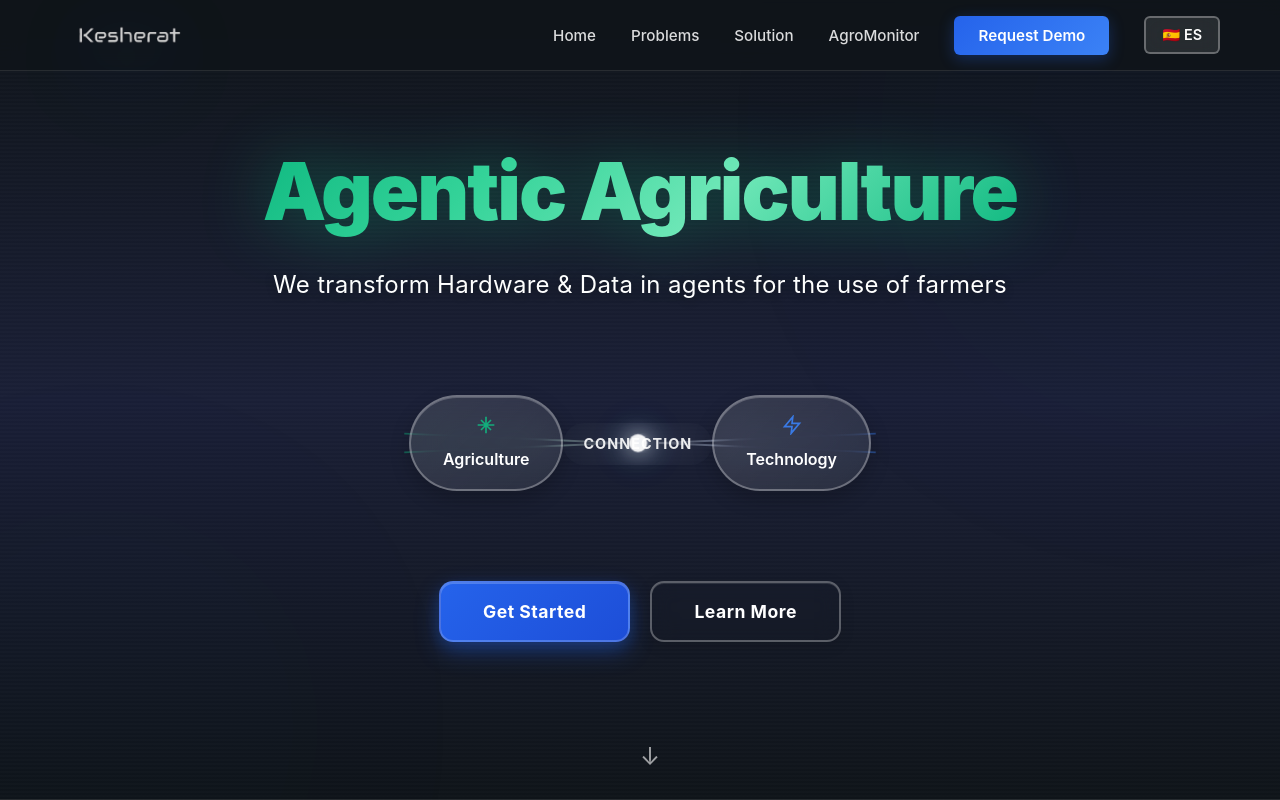
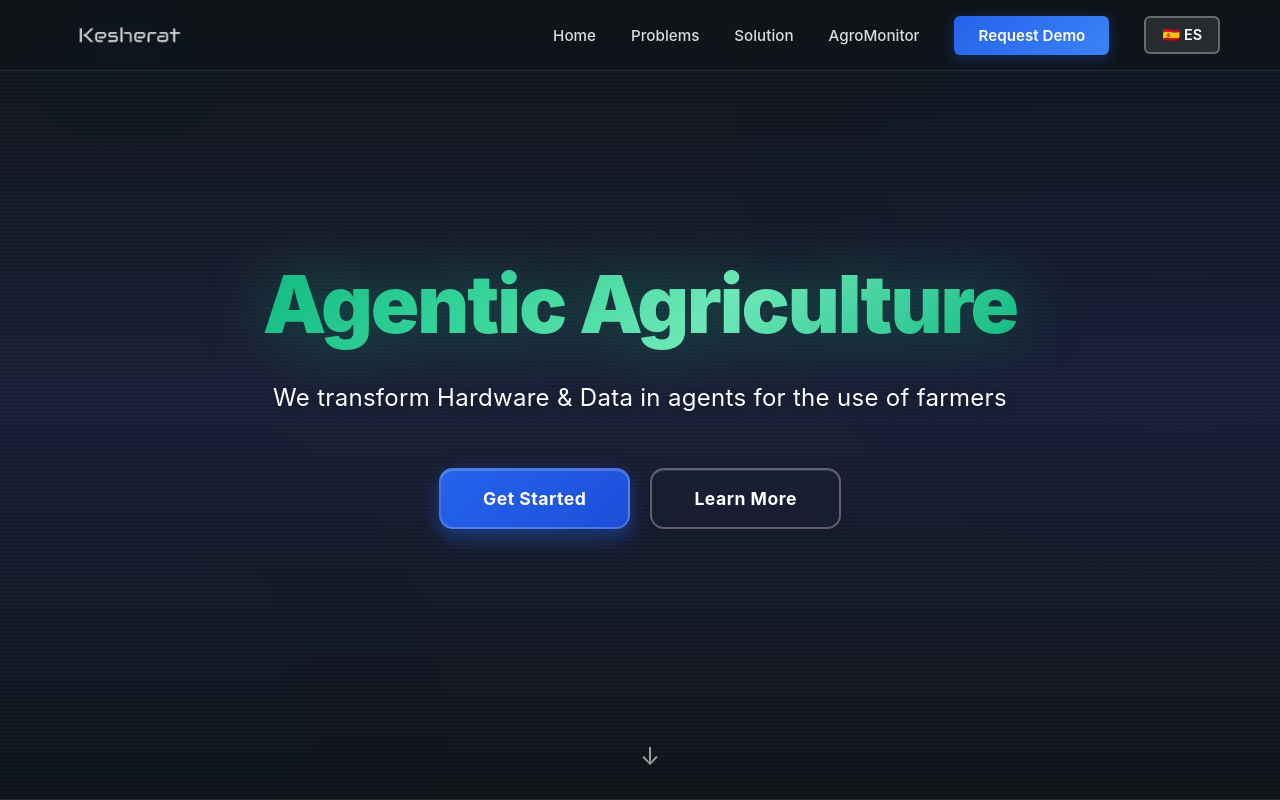
Before and after one commit to ShlomoKE/LaningPage-Kesherat, a React (Vite) app: page / in a window 1280 px wide. Shown: the top 800 px of the page. Built offline with nearby package versions, Linux system fonts and the light colour scheme; the HTML template or start-up script is replaced by a standard one.

Commit message:
refactor: Remove connection diagram from Hero section

```diff
--- a/src/App.css
+++ b/src/App.css
@@ -443,129 +443,7 @@ body {
   filter: drop-shadow(0 0 20px rgba(16, 185, 129, 0.3));
 }
 
-/* Hero Connection Diagram */
-.hero-connection-diagram {
-  position: relative;
-  display: flex;
-  justify-content: center;
-  align-items: center;
-  margin-bottom: 50px;
-  padding: 40px 20px;
-  max-width: 900px;
-  margin-left: auto;
-  margin-right: auto;
-}
-
-.connection-lines {
-  position: absolute;
-  width: 100%;
-  height: 120px;
-  top: 50%;
-  left: 50%;
-  transform: translate(-50%, -50%);
-  pointer-events: none;
-  z-index: 0;
-}
-
-.connection-node {
-  position: relative;
-  z-index: 2;
-  display: flex;
-  flex-direction: column;
-  align-items: center;
-  gap: 12px;
-  padding: 18px 32px;
-  background: linear-gradient(135deg,
-    rgba(255, 255, 255, 0.12) 0%,
-    rgba(255, 255, 255, 0.08) 100%);
-  border: 2px solid rgba(255, 255, 255, 0.3);
-  border-radius: 50px;
-  backdrop-filter: blur(20px);
-  box-shadow:
-    0 8px 20px rgba(0, 0, 0, 0.2),
-    inset 0 1px 0 rgba(255, 255, 255, 0.2);
-  transition: all 0.4s ease;
-}
-
-.connection-node svg {
-  stroke: currentColor;
-  opacity: 0.9;
-}
-
-.connection-node span {
-  font-size: 1rem;
-  font-weight: 600;
-  color: var(--white);
-  white-space: nowrap;
-}
-
-.node-left {
-  color: rgba(16, 185, 129, 1);
-}
-
-.node-left:hover {
-  border-color: rgba(16, 185, 129, 0.6);
-  box-shadow:
-    0 12px 30px rgba(16, 185, 129, 0.3),
-    inset 0 1px 0 rgba(255, 255, 255, 0.3);
-  transform: translateY(-4px);
-}
-
-.node-right {
-  color: rgba(59, 130, 246, 1);
-}
-
-.node-right:hover {
-  border-color: rgba(59, 130, 246, 0.6);
-  box-shadow:
-    0 12px 30px rgba(59, 130, 246, 0.3),
-    inset 0 1px 0 rgba(255, 255, 255, 0.3);
-  transform: translateY(-4px);
-}
-
-.node-center {
-  background: transparent;
-  border: none;
-  box-shadow: none;
-  padding: 10px 20px;
-  position: relative;
-}
-
-.center-pulse {
-  position: absolute;
-  top: 50%;
-  left: 50%;
-  transform: translate(-50%, -50%);
-  width: 16px;
-  height: 16px;
-  background: white;
-  border-radius: 50%;
-  box-shadow:
-    0 0 20px rgba(255, 255, 255, 0.8),
-    0 0 40px rgba(59, 130, 246, 0.6),
-    0 0 60px rgba(16, 185, 129, 0.4);
-  animation: centerPulse 2s ease-in-out infinite;
-  z-index: -1;
-}
-
-@keyframes centerPulse {
-  0%, 100% {
-    transform: translate(-50%, -50%) scale(1);
-    opacity: 1;
-  }
-  50% {
-    transform: translate(-50%, -50%) scale(1.3);
-    opacity: 0.8;
-  }
-}
-
-.node-center span {
-  font-size: 0.9rem;
-  color: rgba(255, 255, 255, 0.9);
-  text-transform: uppercase;
-  letter-spacing: 1px;
-  font-weight: 700;
-}
+
 
 .hero-buttons {
   display: flex;
@@ -1961,42 +1839,6 @@ body {
     font-size: 1.1rem;
   }
 
-  /* Connection Diagram Responsive */
-  .hero-connection-diagram {
-    flex-direction: column;
-    gap: 30px;
-    padding: 30px 10px;
-  }
-
-  .connection-lines {
-    display: none;
-  }
-
-  .connection-node {
-    padding: 14px 24px;
-  }
-
-  .connection-node span {
-    font-size: 0.9rem;
-  }
-
-  .node-center {
-    order: 2;
-  }
-
-  .node-left {
-    order: 1;
-  }
-
-  .node-right {
-    order: 3;
-  }
-
-  .center-pulse {
-    width: 12px;
-    height: 12px;
-  }
-
   .hero-buttons {
     flex-direction: column;
   }
@@ -2095,27 +1937,6 @@ body {
   .hero-badge {
     font-size: 0.75rem;
     padding: 6px 12px;
-  }
-
-  /* Connection Diagram Mobile */
-  .hero-connection-diagram {
-    padding: 20px 10px;
-    gap: 20px;
-  }
-
-  .connection-node {
-    padding: 12px 20px;
-    width: 100%;
-    max-width: 280px;
-  }
-
-  .connection-node span {
-    font-size: 0.85rem;
-  }
-
-  .connection-node svg {
-    width: 18px;
-    height: 18px;
   }
 
   .problems h2,
--- a/src/components/Hero.jsx
+++ b/src/components/Hero.jsx
@@ -47,81 +47,6 @@ export default function Hero() {
           {t.subtitle}
         </motion.p>
 
-        <motion.div variants={itemVariants} className="hero-connection-diagram">
-          {/* SVG Connection Lines */}
-          <svg className="connection-lines" viewBox="0 0 800 120" preserveAspectRatio="xMidYMid meet">
-            <defs>
-              <linearGradient id="lineGradientLeft" x1="0%" y1="0%" x2="100%" y2="0%">
-                <stop offset="0%" stopColor="rgba(16, 185, 129, 0.6)" />
-                <stop offset="100%" stopColor="rgba(255, 255, 255, 0.9)" />
-              </linearGradient>
-              <linearGradient id="lineGradientRight" x1="0%" y1="0%" x2="100%" y2="0%">
-                <stop offset="0%" stopColor="rgba(255, 255, 255, 0.9)" />
-                <stop offset="100%" stopColor="rgba(59, 130, 246, 0.6)" />
-              </linearGradient>
-              <filter id="glow">
-                <feGaussianBlur stdDeviation="3" result="coloredBlur"/>
-                <feMerge>
-                  <feMergeNode in="coloredBlur"/>
-                  <feMergeNode in="SourceGraphic"/>
-                </feMerge>
-              </filter>
-            </defs>
-
-            {/* Lines from Agriculture to Center */}
-            <line x1="150" y1="50" x2="380" y2="60" stroke="url(#lineGradientLeft)" strokeWidth="2" opacity="0.7">
-              <animate attributeName="opacity" values="0.5;0.9;0.5" dur="3s" repeatCount="indefinite"/>
-            </line>
-            <line x1="150" y1="60" x2="380" y2="60" stroke="url(#lineGradientLeft)" strokeWidth="2.5" opacity="0.8">
-              <animate attributeName="opacity" values="0.6;1;0.6" dur="2.5s" repeatCount="indefinite"/>
-            </line>
-            <line x1="150" y1="70" x2="380" y2="60" stroke="url(#lineGradientLeft)" strokeWidth="2" opacity="0.7">
-              <animate attributeName="opacity" values="0.5;0.9;0.5" dur="3.5s" repeatCount="indefinite"/>
-            </line>
-
-            {/* Lines from Center to Technology */}
-            <line x1="420" y1="60" x2="650" y2="50" stroke="url(#lineGradientRight)" strokeWidth="2" opacity="0.7">
-              <animate attributeName="opacity" values="0.5;0.9;0.5" dur="3s" repeatCount="indefinite"/>
-            </line>
-            <line x1="420" y1="60" x2="650" y2="60" stroke="url(#lineGradientRight)" strokeWidth="2.5" opacity="0.8">
-              <animate attributeName="opacity" values="0.6;1;0.6" dur="2.5s" repeatCount="indefinite"/>
-            </line>
-            <line x1="420" y1="60" x2="650" y2="70" stroke="url(#lineGradientRight)" strokeWidth="2" opacity="0.7">
-              <animate attributeName="opacity" values="0.5;0.9;0.5" dur="3.5s" repeatCount="indefinite"/>
-            </line>
-
-            {/* Central Glowing Node */}
-            <circle cx="400" cy="60" r="8" fill="white" filter="url(#glow)">
-              <animate attributeName="r" values="6;10;6" dur="2s" repeatCount="indefinite"/>
-            </circle>
-            <circle cx="400" cy="60" r="4" fill="rgba(59, 130, 246, 0.8)">
-              <animate attributeName="r" values="3;5;3" dur="2s" repeatCount="indefinite"/>
-            </circle>
-          </svg>
-
-          {/* Agriculture Node */}
-          <div className="connection-node node-left">
-            <svg width="20" height="20" viewBox="0 0 24 24" fill="none" stroke="currentColor" strokeWidth="2">
-              <path d="M12 2v20M2 12h20M6 6l12 12M6 18L18 6"/>
-            </svg>
-            <span>{t.tags.agriculture}</span>
-          </div>
-
-          {/* Connection Label */}
-          <div className="connection-node node-center">
-            <div className="center-pulse"></div>
-            <span>{t.tags.connection}</span>
-          </div>
-
-          {/* Technology Node */}
-          <div className="connection-node node-right">
-            <svg width="20" height="20" viewBox="0 0 24 24" fill="none" stroke="currentColor" strokeWidth="2">
-              <polygon points="13 2 3 14 12 14 11 22 21 10 12 10 13 2"/>
-            </svg>
-            <span>{t.tags.technology}</span>
-          </div>
-        </motion.div>
-
         <motion.div variants={itemVariants} className="hero-buttons">
           <button className="cta-button primary">{t.buttons.getStarted}</button>
           <button className="cta-button secondary">{t.buttons.learnMore}</button>
```
